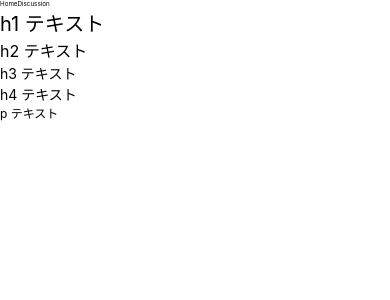
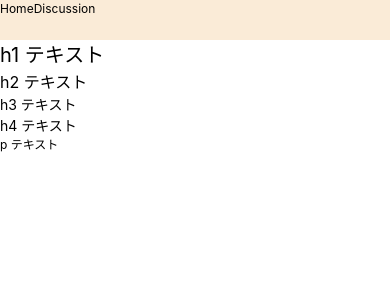
Before and after one commit to apple-yagi/next-general-purpose-app, a Next.js app: page / in a window 390 px wide. Shown: the top 300 px of the page. Built offline with nearby package versions, Linux system fonts and the light colour scheme.

Commit message:
add layouts

```diff
--- a/components/common/layouts/header.tsx
+++ b/components/common/layouts/header.tsx
@@ -1,15 +1,15 @@
 import Link from 'next/link'
-import '../../../styles/common/layouts/Header.module.css'
+import classes from '../../../styles/common/layouts/Header.module.css'
 
 export default function Header() {
   return (
-    <div className="header">
-      <div className="header-body">
+    <div className={classes.header}>
+      <div className="container">
         <Link href="/">
-          <a>Home</a>
+          <a className={classes.header_link}>Home</a>
         </Link>
         <Link href="/discussion">
-          <a>Discussion</a>
+          <a className={classes.header_link}>Discussion</a>
         </Link>
       </div>
     </div>
--- a/styles/common/layouts/Header.module.css
+++ b/styles/common/layouts/Header.module.css
@@ -1,8 +1,10 @@
 .header {
   background-color: antiquewhite;
+  height: 50px;
 }
 
-.header-body {
-  max-width: 1024px;
-  margin: auto;
+@media screen and (max-width: 480px) {
+  .header {
+    height: 40px;
+  }
 }
--- a/styles/globals.css
+++ b/styles/globals.css
@@ -28,7 +28,7 @@ h3, h4, h5, h6 {
   font-size: 2.0rem;
 }
 
-p {
+p,a {
   font-size: 1.6rem;
 }
 
@@ -48,7 +48,7 @@ p {
     font-size: 1.4rem;
   }
 
-  p {
+  p,a {
     font-size: 1.2rem;
   }
 }
@@ -66,7 +66,7 @@ p {
     font-size: 2.5rem;
   }
 
-  p {
+  p,a {
     font-size: 2.0rem;
   }
 }
```
